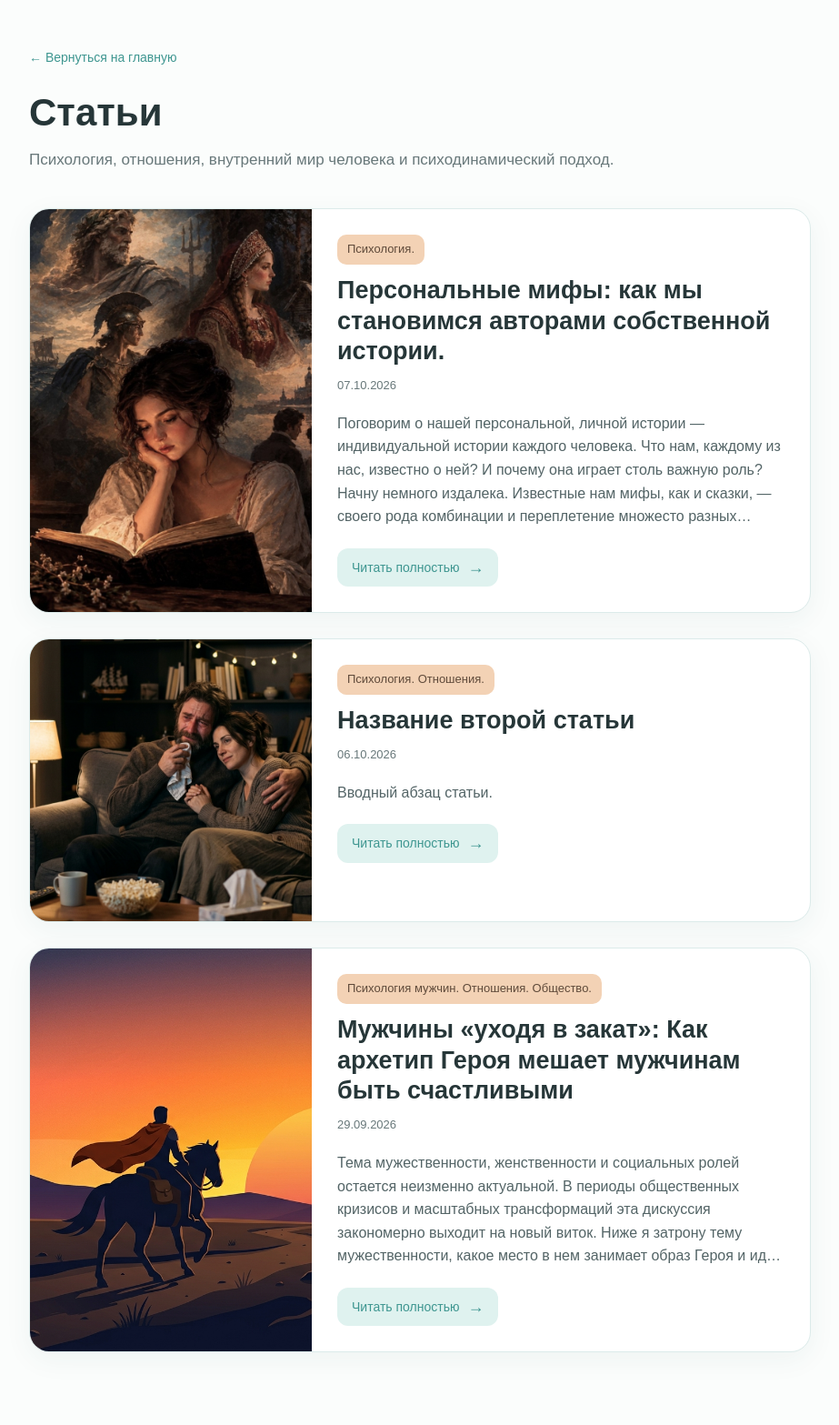
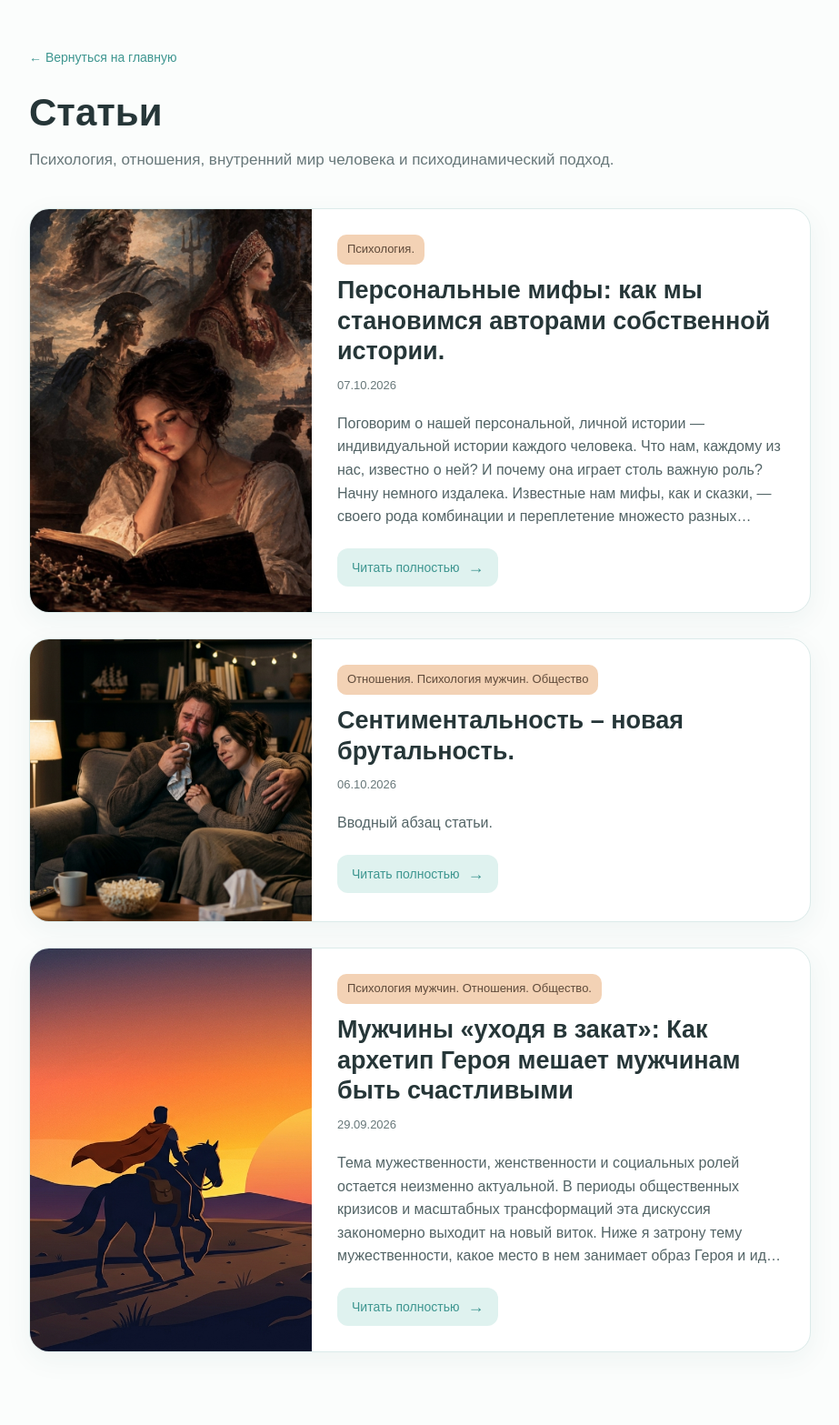
Before and after one commit to zerbe25-gif/zerbe25-gif.github.io, a Jekyll site: the page built from articles.md, in a window 1280 px wide. Shown: the whole page at 91% size, without its empty margins (178-1101 px from the left). Built offline with Jekyll 4.4.1, drawn with Linux system fonts in a browser that asks for light colours.

Commit message:
Update 2026-10-06-sentimentalnost-navaja-brutalnost.md

```diff
--- a/_posts/2026-10-06-sentimentalnost-navaja-brutalnost.md
+++ b/_posts/2026-10-06-sentimentalnost-navaja-brutalnost.md
@@ -1,8 +1,8 @@
 ---
 layout: post
-title: "Название второй статьи"
+title: "Сентиментальность – новая брутальность."
 date: 2026-10-06
-category: "Психология. Отношения."
+category: "Отношения. Психология мужчин. Общество"
 image: "/images/Atikel-2.jpg"
 ---
 Вводный абзац статьи.
```
